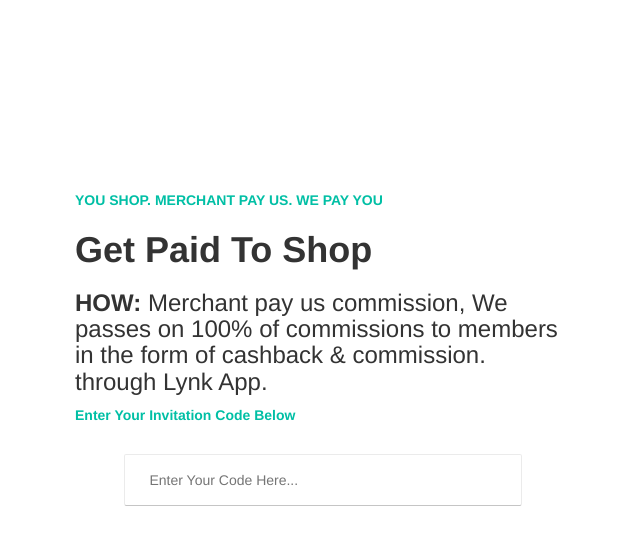
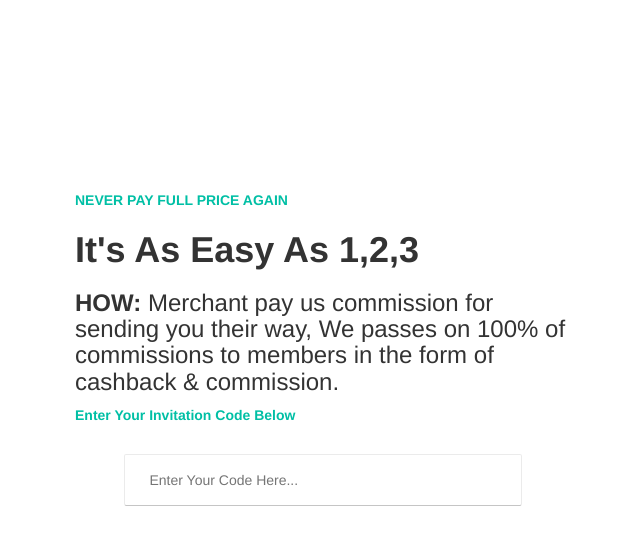
Before and after one commit to allpreegroup/allpreegroup.github.io, a Jekyll site: the page built from index.html, in a window 1280 px wide. Shown: the top 545 px of the page, without its empty margins (610-1250 px from the left). Built offline with Jekyll 4.4.1, drawn with Linux system fonts in a browser that asks for light colours; nearby versions of some CDN libraries.

Commit message:
Update homepage2.html

```diff
--- a/_includes/homepage2.html
+++ b/_includes/homepage2.html
@@ -64,10 +64,10 @@ input[type=text]:focus {
                    <div class="home-right">
 
                        <div class="home-exp">
-			       <p><strong>YOU SHOP. MERCHANT PAY US. WE PAY YOU</strong></p>
-			       <h1><strong>Get Paid To Shop</strong></h1>
+			       <p><strong>NEVER PAY FULL PRICE AGAIN</strong></p>
+			       <h1><strong>It's As Easy As 1,2,3</strong></h1>
 
-			       <h3><b>HOW:</b> Merchant pay us commission, We passes on 100% of commissions to members in the form of cashback & commission. through Lynk App.</h3>
+			       <h3><b>HOW:</b> Merchant pay us commission for sending you their way, We passes on 100% of commissions to members in the form of cashback & commission.</h3>
 
 			<p><strong>Enter Your Invitation Code Below</strong>
 			     </p>
```
